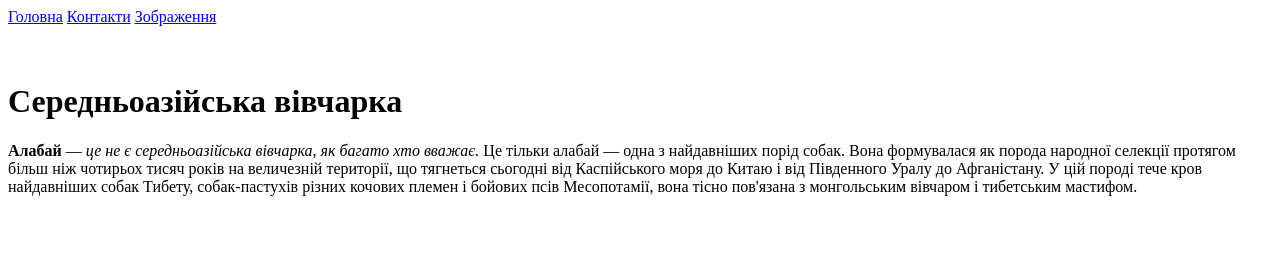
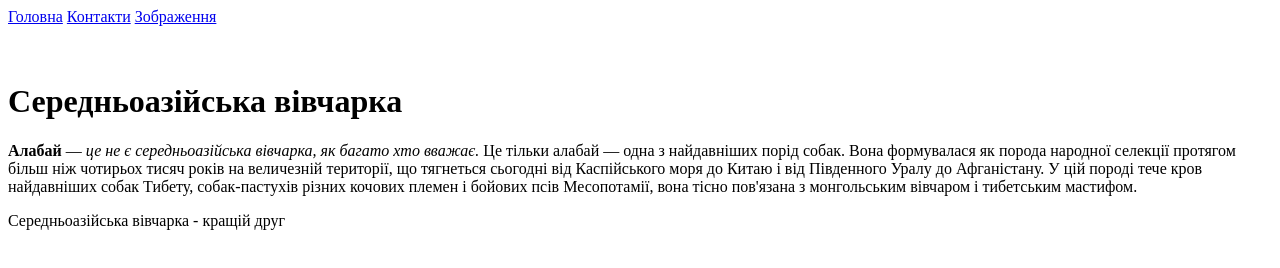
Before and after one commit to KlieblieievaEvheniya/RepHomeWork10, a plain HTML site: page index.html in a window 1280 px wide. Drawn offline with Linux system fonts and the light colour scheme.

Commit message:
second commit

```diff
--- a/index.html
+++ b/index.html
@@ -17,6 +17,7 @@
             Каспійського моря до Китаю і від Південного Уралу до Афганістану.
              У цій породі тече кров найдавніших собак Тибету, собак-пастухів різних кочових племен і бойових
               псів Месопотамії, вона тісно пов'язана з монгольським вівчаром і тибетським мастифом.</p>
+              <p>Середньоазійська вівчарка - кращій друг</p>
 
 </body>
 </html>
```
